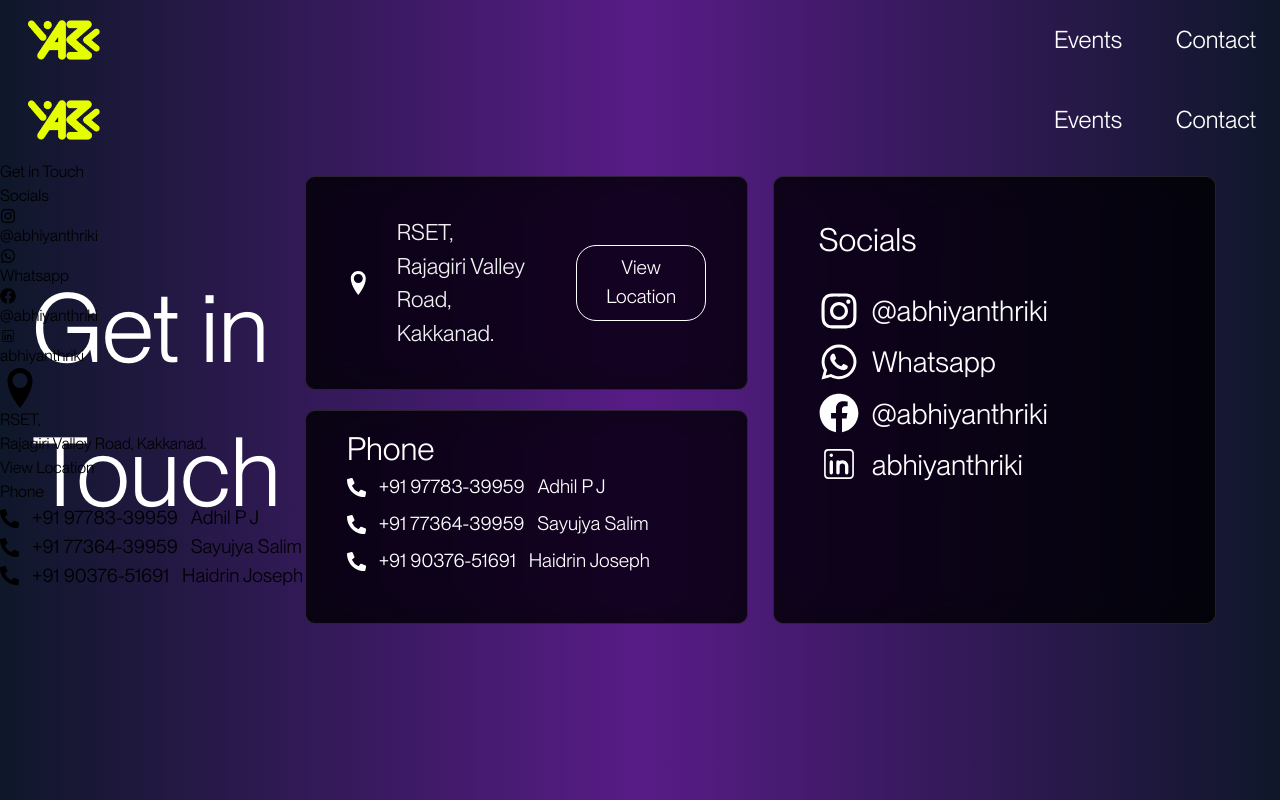
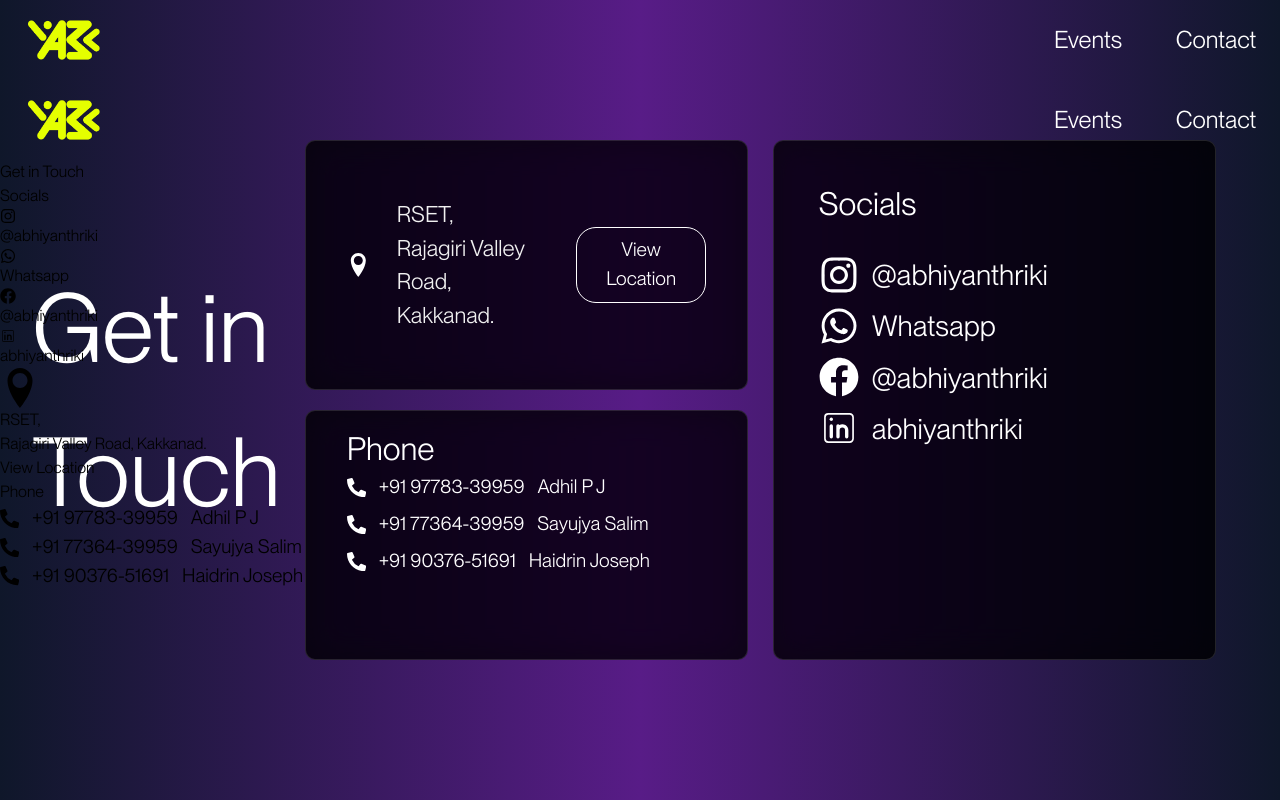
Before and after one commit to notarjunvijayan/abhiyanthriki2023, a React (Vite) app: page /contact-us in a window 1280 px wide. Built offline with nearby package versions, Linux system fonts and the light colour scheme; no server answers.

Commit message:
fix contact

```diff
--- a/src/Contact/Contact.css
+++ b/src/Contact/Contact.css
@@ -19,7 +19,7 @@
   grid-column-gap: 2vw;
   grid-row-gap: 1.5vw;
   width: 100vw;
-  height: 56vh;
+  height: 65vh;
   margin-right: 5dvw;
 }
 
@@ -306,7 +306,7 @@ i {
     grid-area: 6 / 1 / 9 / 2;
   }
 
-  .contact-social-card-info{
+  .contact-social-card-info {
     padding: 1rem;
   }
 
@@ -326,7 +326,7 @@ i {
     font-size: 1rem;
   }
 
-  .contact-socialLogo{
+  .contact-socialLogo {
     height: 2rem;
   }
 
```
